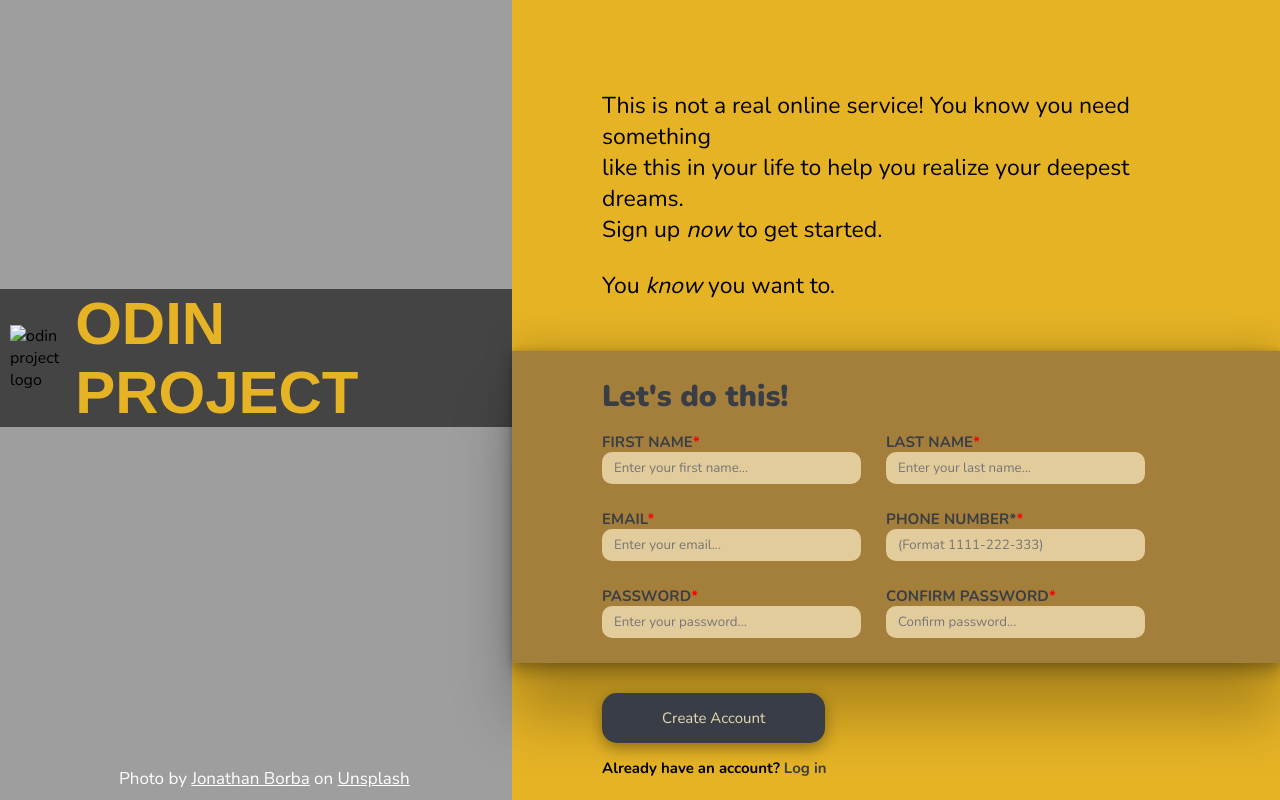
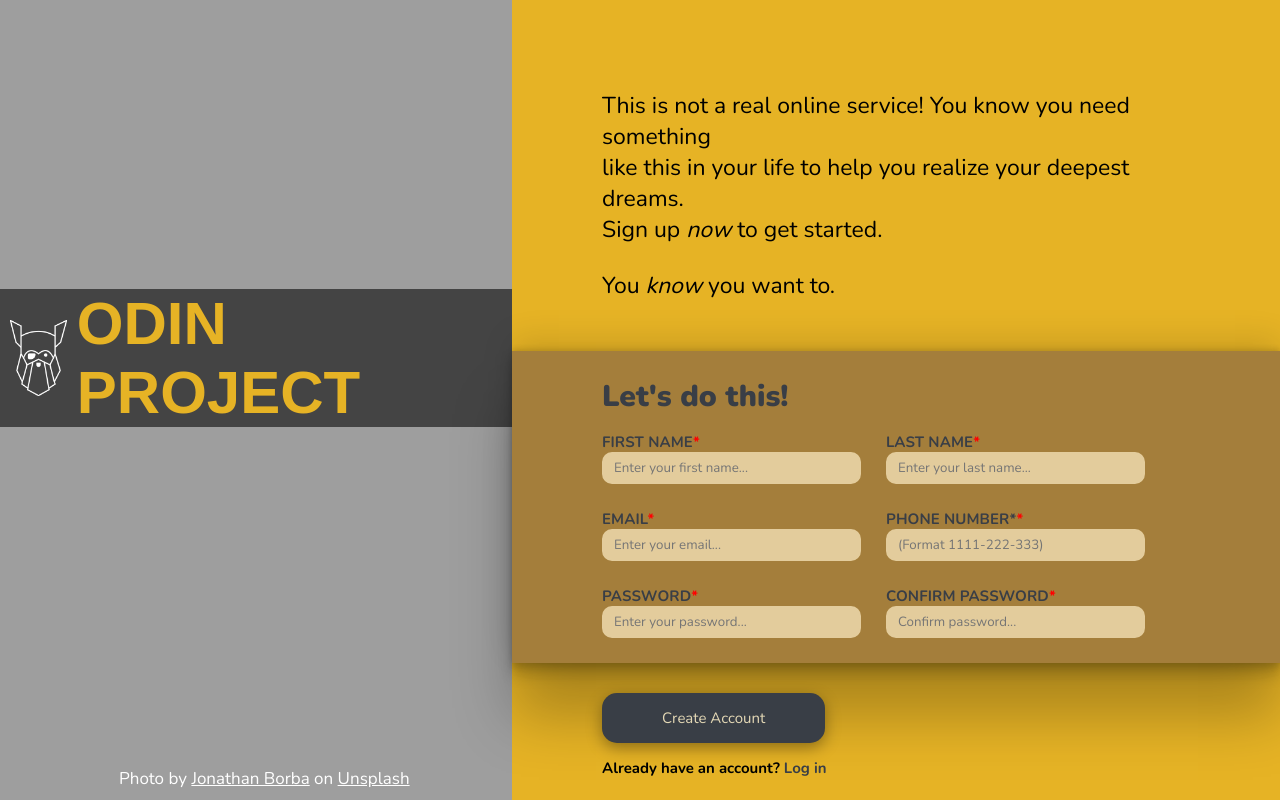
Before and after one commit to Maiorusergiu/Sign-up-Form, a plain HTML site: page index.html in a window 1280 px wide. Drawn offline with nearby package versions, Linux system fonts and the light colour scheme; the site is published under a folder, as on GitHub Pages, so addresses that start at the root find nothing; a web font is replaced by a local one.

Commit message:
image bug

```diff
--- a/index.html
+++ b/index.html
@@ -16,7 +16,7 @@
     <div class="left">
         <div class="image-container">
             <div class="logo-container">
-                <img src="/images/odin-lined.png" alt="odin project logo"><span class="odin-text">ODIN PROJECT</span>
+                <img src="images/odin-lined.png" alt="odin project logo"><span class="odin-text">ODIN PROJECT</span>
             </div>
             <div class="credit">
                 <p class="credit-paragraph">Photo by <a href="https://unsplash.com/@jonathanborba">Jonathan Borba</a>
```
